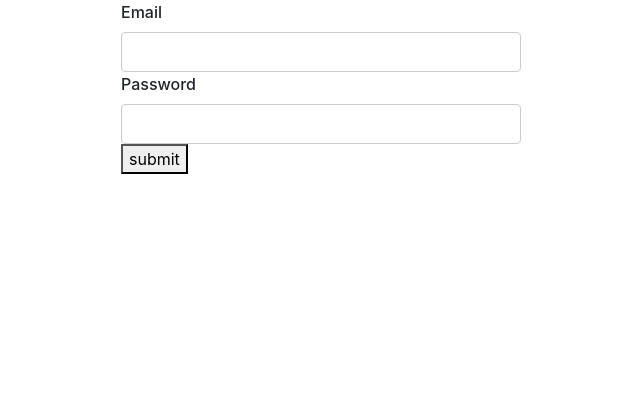
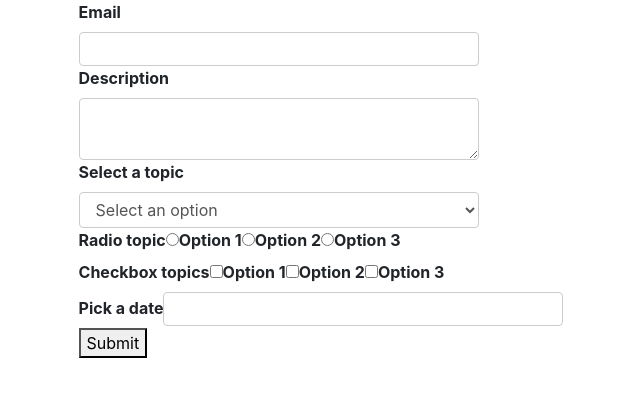
Before and after one commit to Hardi-Shah/React-Application, a React (Create React App) app: page / in a window 1280 px wide. Shown: the top 396 px of the page, without its empty margins (319-959 px from the left). Built offline with nearby package versions, Linux system fonts and the light colour scheme.

Commit message:
Initial Commit

```diff
--- a/src/components/Formik.js
+++ b/src/components/Formik.js
@@ -10,8 +10,8 @@ function Formik() {
     return (
         <div className="Formik">
             {/* <YoutubeForm /> */}
-             {/* <FormikContainer/>  */}
-             <LoginForm/>
+             <FormikContainer/>
+             {/* <LoginForm/>  */}
             {/* <RegistrationForm/> */}
             {/* <EnrollmentForm/> */}
         </div>
--- a/src/components/formikdemo/CheckboxGroup.js
+++ b/src/components/formikdemo/CheckboxGroup.js
@@ -26,7 +26,7 @@ function CheckboxGroup (props) {
           })
         }}
       </Field>
-      <ErrorMessage component={TextError} name={name} />
+      <ErrorMessage name={name}  component={TextError} />
     </div>
   )
 }
--- a/src/components/formikdemo/DatePicker.js
+++ b/src/components/formikdemo/DatePicker.js
@@ -24,7 +24,7 @@ function DatePicker(props) {
                     )
                 }}
             </Field>
-            <ErrorMessage  name={name} component={TextError} />
+            <ErrorMessage name={name} component={TextError} />
         </div>
     )
 }
--- a/src/components/formikdemo/FormikContainer.js
+++ b/src/components/formikdemo/FormikContainer.js
@@ -5,29 +5,15 @@ import FormikControl from './FormikControl'
 
 function FormikContainer() {
     const dropdownOptions = [
-        {
-            key: 'Select an option', value: ''
-        },
-        {
-            key: 'option1', value: 'option1'
-        },
-        {
-            key: 'option2', value: 'option2'
-        },
-        {
-            key: 'option3', value: 'option3'
-        }
+        { key: 'Select an option', value: '' },
+        { key: 'Option 1', value: 'option1' },
+        { key: 'Option 2', value: 'option2' },
+        { key: 'Option 3', value: 'option3' }
     ]
     const radioOptions = [
-        {
-            key: 'option1', value: 'roption1'
-        },
-        {
-            key: 'option2', value: 'roption2'
-        },
-        {
-            key: 'option3', value: 'roption3'
-        }
+        { key: 'Option 1', value: 'rOption1' },
+        { key: 'Option 2', value: 'rOption2' },
+        { key: 'Option 3', value: 'rOption3' }
     ]
     const checkboxOptions = [
         { key: 'Option 1', value: 'cOption1' },
@@ -40,32 +26,52 @@ function FormikContainer() {
         selectOption: '',
         radioOption: '',
         checkboxOption: [],
-        birtdate: null
+        birthDate: null
     }
+    const validationSchema = Yup.object({
+        email: Yup.string().required('Required'),
+        description: Yup.string().required('Required'),
+        selectOption: Yup.string().required('Required'),
+        radioOption: Yup.string().required('Required'),
+        checkboxOption: Yup.array().required('Required'),
+        birthDate: Yup.date().required('Required').nullable()
+    })
     const onSubmit = values => {
         console.log('Form data', values)
         console.log('Saved data', JSON.parse(JSON.stringify(values)))
     }
 
-    const validationSchema = Yup.object({
-        email: Yup.string().required('Reuired'),
-        description: Yup.string().required('Reuired'),
-        selectOption: Yup.string().required('Reuired'),
-        radioOption: Yup.string().required('Reuired'),
-        checkboxOption: Yup.array().required('Required'),
-        birtdate: Yup.date().required('Required').nullable()
-    })
     return (
-        <Formik initialValues={initialValues}
+        <Formik
+            initialValues={initialValues}
+            validationSchema={validationSchema}
             onSubmit={onSubmit}
-            validationSchema={validationSchema}>
-            {
-                formik => (
+        >
+            {formik => (
                 <Form>
-                        <FormikControl control='input' label='Email' name='email' type='email' />
-                        <FormikControl control='textarea' label='Description' name='description' />
-                        <FormikControl control='select' label='Select a Topic' name='selectOption' options={dropdownOptions} />
-                        <FormikControl control='radio' label='Radio Topic' name='radioOption' options={radioOptions} />
+                    <FormikControl
+                        control='input'
+                        type='email'
+                        label='Email'
+                        name='email'
+                    />
+                    <FormikControl
+                        control='textarea'
+                        label='Description'
+                        name='description'
+                    />
+                    <FormikControl
+                        control='select'
+                        label='Select a topic'
+                        name='selectOption'
+                        options={dropdownOptions}
+                    />
+                    <FormikControl
+                        control='radio'
+                        label='Radio topic'
+                        name='radioOption'
+                        options={radioOptions}
+                    />
                     <FormikControl
                         control='checkbox'
                         label='Checkbox topics'
@@ -77,11 +83,11 @@ function FormikContainer() {
                         label='Pick a date'
                         name='birthDate'
                     />
-                        <button type='submit'>submit</button>
+                    <button type='submit'>Submit</button>
                 </Form>
-                )
-            }
+            )}
         </Formik>
     )
 }
+
 export default FormikContainer
```
Also changed, not shown: 1 other file (tests, documents, lock files or other folders). Lines whose indentation alone changed are shown as unchanged.
